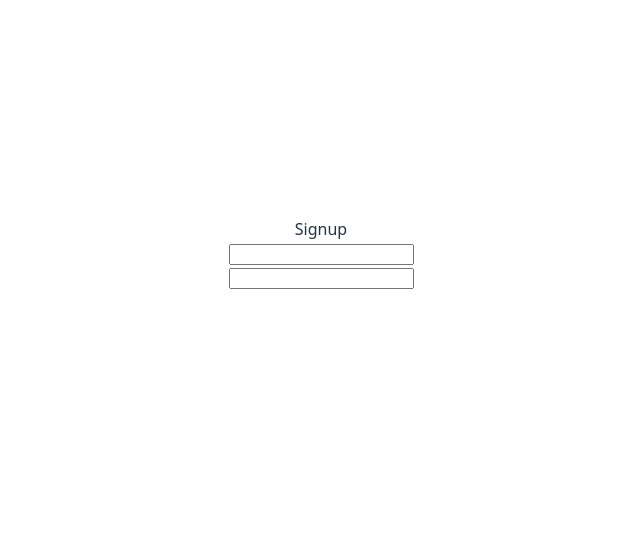
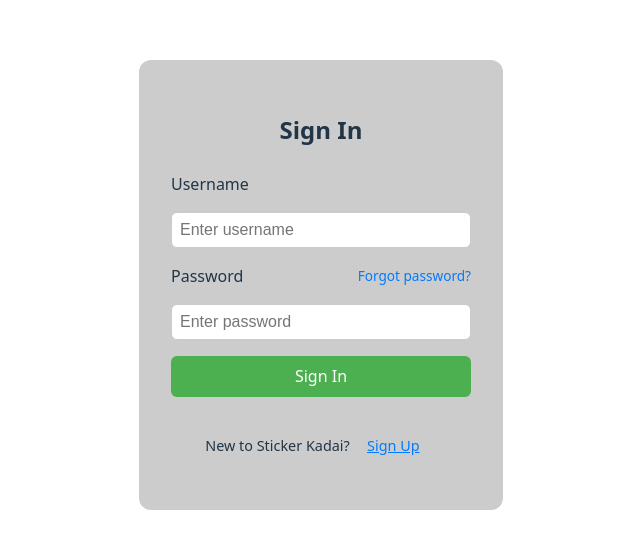
Before and after one commit to RahulM-3/Thulasi-Sticker-Kadai, a React (Vite) app: page / in a window 1280 px wide. Shown: the part 147-696 px from the top of the page, without its empty margins (319-959 px from the left). Built offline with nearby package versions, Linux system fonts and the light colour scheme.

Commit message:
signin page

```diff
--- a/src/Loginsignup/Loginsignup.css
+++ b/src/Loginsignup/Loginsignup.css
@@ -0,0 +1,83 @@
+#auth-container {
+  display: flex;
+  justify-content: center;
+  align-items: center;
+  height: 100vh;
+}
+
+#signin-form {
+  display: flex;
+  flex-direction: column;
+  gap: 1rem;
+  width: 300px;
+  padding: 2rem;
+  background-color: rgba(0, 0, 0, 0.2);
+  border-radius: 12px;
+}
+
+#signin-form h2 {
+  margin-bottom: 0.5rem;
+  text-align: center;
+}
+
+#signin-form input {
+  padding: 0.5rem;
+  font-size: 1rem;
+  border: 1px solid #ccc;
+  border-radius: 6px;
+}
+
+#signin-form label {
+    text-align: left;
+}
+
+#password-wrapper {
+  display: flex;
+  justify-content: space-between;
+  align-items: center;
+}
+
+#password-wrapper label {
+  margin: 0;
+}
+
+#forgot-link {
+  font-size: 0.85rem;
+  color: #007bff;
+  text-decoration: none;
+}
+
+#forgot-link:hover {
+  text-decoration: underline;
+}
+
+#signin-form button[type="submit"] {
+  background-color: #4caf50;
+  color: white;
+  padding: 0.6rem;
+  border: none;
+  border-radius: 6px;
+  cursor: pointer;
+}
+
+#signin-form button[type="submit"]:hover {
+  background-color: #45a049;
+}
+
+#switch-auth {
+  text-align: center;
+  font-size: 0.9rem;
+}
+
+#switch-to-signin {
+  background: none;
+  border: none;
+  color: #007bff;
+  cursor: pointer;
+  font-size: 0.9rem;
+  text-decoration: underline;
+}
+
+#switch-to-signin:hover {
+  text-decoration: none;
+}
--- a/src/Loginsignup/Loginsignup.jsx
+++ b/src/Loginsignup/Loginsignup.jsx
@@ -2,21 +2,26 @@ import './Loginsignup.css'
 
 function Loginsignup() {
   return (
-    <div class='container'>
-      <div class='header'>
-        <div class='text'>Signup</div>
-        <div class='underline'></div>
-      </div>
-      <div class='inputs'>
-        <div class='input'>
-            <img src='' alt=''></img>
-            <input type='text'></input>
+    <div id="auth-container">
+      <form id="signin-form">
+        <h2>Sign In</h2>
+
+        <label for="username">Username</label>
+        <input type="text" id="username" placeholder="Enter username" required />
+
+        <div id="password-wrapper">
+          <label for="password">Password</label>
+          <a href="#" id="forgot-link">Forgot password?</a>
         </div>
-        <div class='input'>
-            <img src='' alt=''></img>
-            <input type='password'></input>
-        </div>
-      </div>
+        <input type="password" id="password" placeholder="Enter password" required />
+
+        <button type="submit">Sign In</button>
+
+        <p id="switch-auth">
+          New to Sticker Kadai?
+        <button type="button" id="switch-to-signin">Sign Up</button>
+        </p>
+      </form>
     </div>
   );
 }
```
